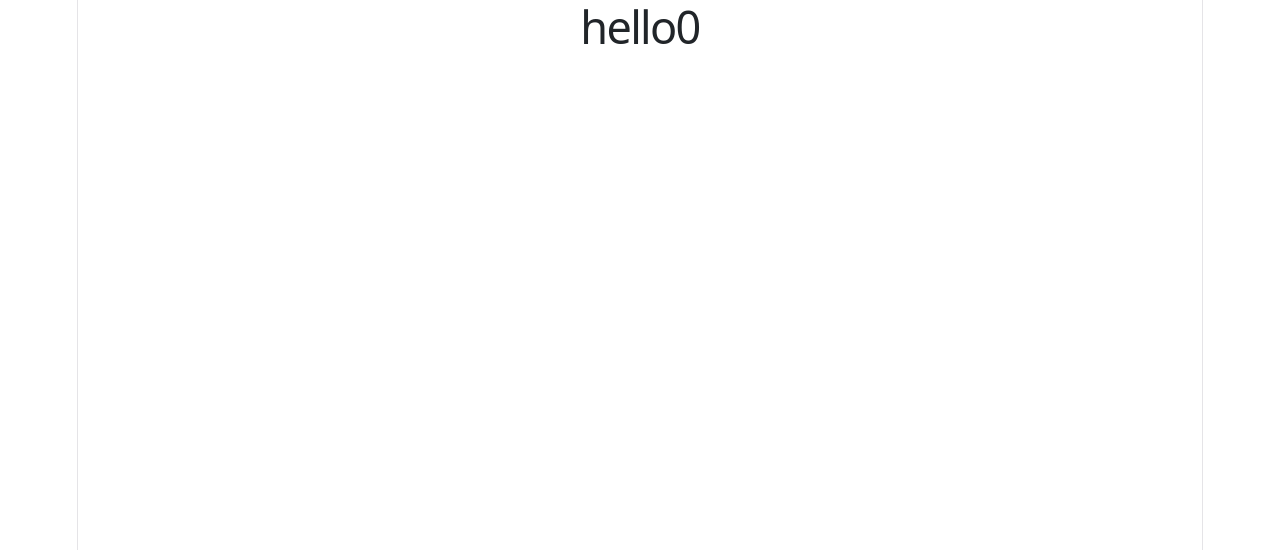
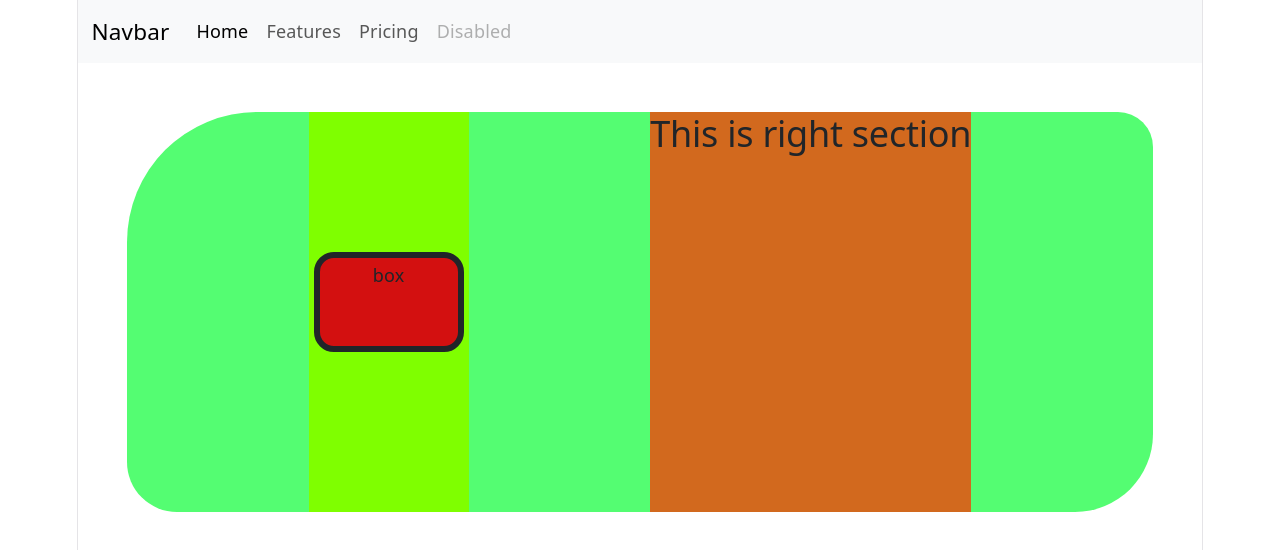
Before and after one commit to Rok-dotcom/Bus-Tracker, a React (Vite) app in the folder Front-End/Bus-Tracker/: page / in a window 1280 px wide. Shown: the top 550 px of the page. Built offline with nearby package versions, Linux system fonts and the light colour scheme.

Commit message:
added body

```diff
--- a/Front-End/Bus-Tracker/src/App.jsx
+++ b/Front-End/Bus-Tracker/src/App.jsx
@@ -1,7 +1,11 @@
+import AppHeader from "./components/AppHeader";
+import AppBody from "./components/AppBody";
+
 function App() {
   return (
     <>
-      <h1>hello0</h1>
+      <AppHeader></AppHeader>
+      <AppBody></AppBody>
     </>
   );
 }
--- /dev/null
+++ b/Front-End/Bus-Tracker/src/components/AppBody.jsx
@@ -0,0 +1,19 @@
+import styles from "./AppBody.module.css";
+
+const AppBody = () => {
+  return (
+    <>
+      <section className={styles.sectionFirst}>
+        <section className={styles.leftSection}>
+          <div className={styles.box}>box</div>
+        </section>
+
+        <section className={styles.rightSection}>
+          <h2>This is right section</h2>
+        </section>
+      </section>
+    </>
+  );
+};
+
+export default AppBody;
--- /dev/null
+++ b/Front-End/Bus-Tracker/src/components/AppBody.module.css
@@ -0,0 +1,30 @@
+.sectionFirst {
+  height: 400px;
+  min-width: 90%;
+  display: flex;
+  justify-content: space-evenly;
+  background-color: #54fd72;
+  margin: 49px;
+  border-radius: 130px 35px 78px 50px;
+}
+
+.leftSection {
+  background-color: chartreuse;
+}
+
+.rightSection {
+  background-color: chocolate;
+}
+
+.box {
+  background-color: #d31010;
+  height: 100px;
+  width: 150px;
+  position: relative;
+  top: 135px;
+  text-align: center;
+  margin: 5px;
+  padding: 4px;
+  border: 6px solid;
+  border-radius: 20px;
+}
--- a/Front-End/Bus-Tracker/src/components/AppHeader.jsx
+++ b/Front-End/Bus-Tracker/src/components/AppHeader.jsx
@@ -1,13 +1,13 @@
 const AppHeader = () => {
   return (
     <>
-      <nav class="navbar navbar-expand-lg bg-body-tertiary">
-        <div class="container-fluid">
-          <a class="navbar-brand" href="#">
+      <nav className="navbar navbar-expand-lg bg-body-tertiary">
+        <div className="container-fluid">
+          <a className="navbar-brand" href="#">
             Navbar
           </a>
           <button
-            class="navbar-toggler"
+            className="navbar-toggler"
             type="button"
             data-bs-toggle="collapse"
             data-bs-target="#navbarNav"
@@ -15,27 +15,27 @@ const AppHeader = () => {
             aria-expanded="false"
             aria-label="Toggle navigation"
           >
-            <span class="navbar-toggler-icon"></span>
+            <span className="navbar-toggler-icon"></span>
           </button>
-          <div class="collapse navbar-collapse" id="navbarNav">
-            <ul class="navbar-nav">
-              <li class="nav-item">
-                <a class="nav-link active" aria-current="page" href="#">
+          <div className="collapse navbar-collapse" id="navbarNav">
+            <ul className="navbar-nav">
+              <li className="nav-item">
+                <a className="nav-link active" aria-current="page" href="#">
                   Home
                 </a>
               </li>
-              <li class="nav-item">
-                <a class="nav-link" href="#">
+              <li className="nav-item">
+                <a className="nav-link" href="#">
                   Features
                 </a>
               </li>
-              <li class="nav-item">
-                <a class="nav-link" href="#">
+              <li className="nav-item">
+                <a className="nav-link" href="#">
                   Pricing
                 </a>
               </li>
-              <li class="nav-item">
-                <a class="nav-link disabled" aria-disabled="true">
+              <li className="nav-item">
+                <a className="nav-link disabled" aria-disabled="true">
                   Disabled
                 </a>
               </li>
```
